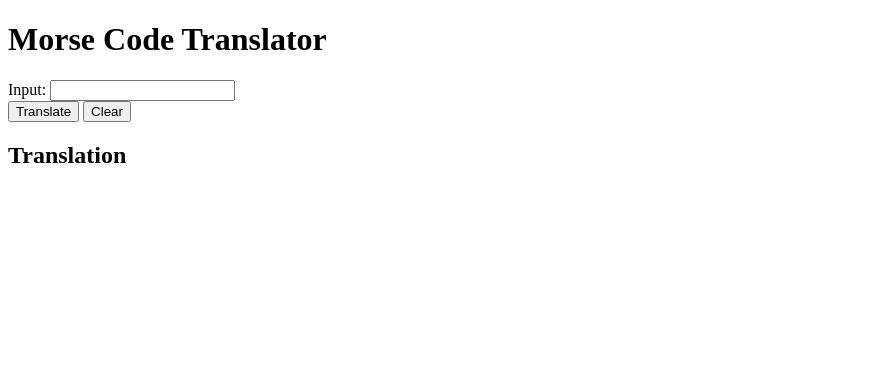
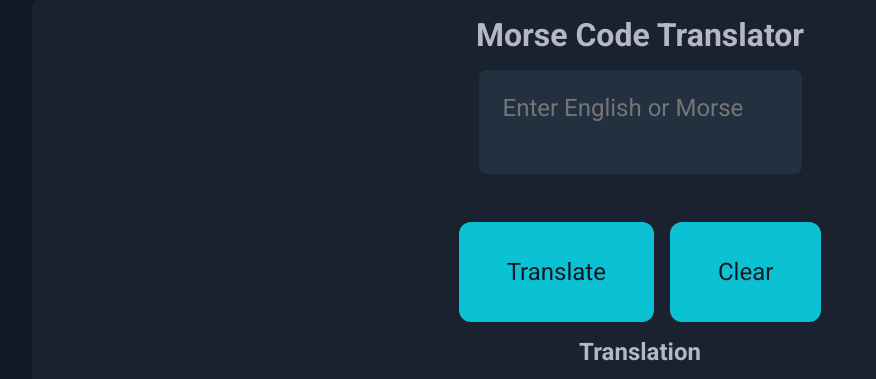
Before and after one commit to walkonmars36/morse-code-translator, a plain HTML site: page index.html in a window 1280 px wide. Shown: the whole page, without its empty margins (0-876 px from the left). Drawn offline with Linux system fonts and the light colour scheme.

Commit message:
working on layout

```diff
--- a/index.html
+++ b/index.html
@@ -5,27 +5,22 @@
     <meta http-equiv="X-UA-Compatible" content="IE=edge" />
     <meta name="viewport" content="width=device-width, initial-scale=1.0" />
     <title>Document</title>
+    <link rel="stylesheet" href="styles.css" />
   </head>
   <body>
-    <!-- need an input field which can toggle between english and morse, plus an output field for the result and a clear button -->
-
     <main>
       <div class="translator">
         <h1>Morse Code Translator</h1>
 
-        <div>
-          <label>Input: <input type="text" class="input" /></label>
-        </div>
+        <textarea class="input" name="input" placeholder="Enter English or Morse"></textarea>
 
-        <div>
+        <div class="buttons">
           <button class="translate-btn">Translate</button>
           <button class="clear-btn">Clear</button>
         </div>
 
-        <div>
-          <h2>Translation</h2>
-          <div class="output"> </div>
-        </div>
+        <h2>Translation</h2>
+        <p class="output"></p>
       </div>
     </main>
 
--- a/index.js
+++ b/index.js
@@ -43,7 +43,7 @@ const clearBtn = document.querySelector(".clear-btn");
 const getTranslation = () => {
   let getInputType = input.value;
 
-  if (!/[^a-zA-Z]/.test(getInputType)) {
+  if (!/[^a-zA-Z ]/.test(getInputType)) {
     const translateToMorse = translation.getEnglishToMorse(getInputType);
     output.innerHTML = translateToMorse;
   } else {
--- a/styles.css
+++ b/styles.css
@@ -0,0 +1,72 @@
+@import url("https://fonts.googleapis.com/css2?family=Roboto:wght@400;700&display=swap");
+
+* {
+  margin: 0;
+  padding: 0;
+  box-sizing: border-box;
+}
+
+body {
+  font-family: "Roboto", sans-serif;
+  font-size: 1rem;
+  color: #b5b8c2;
+  background-color: #0f1923;
+}
+
+p {
+  margin-top: 1rem;
+}
+
+.translator {
+  display: flex;
+  flex-direction: column;
+  align-items: center;
+  background-color: #19222e;
+  border-radius: 0.5rem;
+  /* width: 50rem; */
+  max-width: 95%;
+  margin: 0 auto;
+  padding: 1em;
+}
+
+button {
+  font-family: inherit;
+  font-size: 1.5rem;
+  margin-top: 2rem;
+  background-color: #0bc2d5;
+  color: #0f1923;
+  border: none;
+  padding: 1.5em 2em;
+  border-radius: 0.5em;
+}
+
+button:hover,
+button:focus {
+  background-color: #078f9e;
+  color: whitesmoke;
+}
+
+.buttons {
+  display: flex;
+  gap: 1em;
+  padding: 1em;
+  align-items: center;
+}
+
+.output {
+  min-height: 3rem;
+}
+
+textarea {
+  color: whitesmoke;
+  font-family: inherit;
+  font-size: 1.5rem;
+  border: none;
+  border-radius: 0.5rem;
+  padding: 1em;
+  background-color: #223040;
+  resize: none;
+
+  max-width: 95%;
+  margin-top: 1rem;
+}
```
